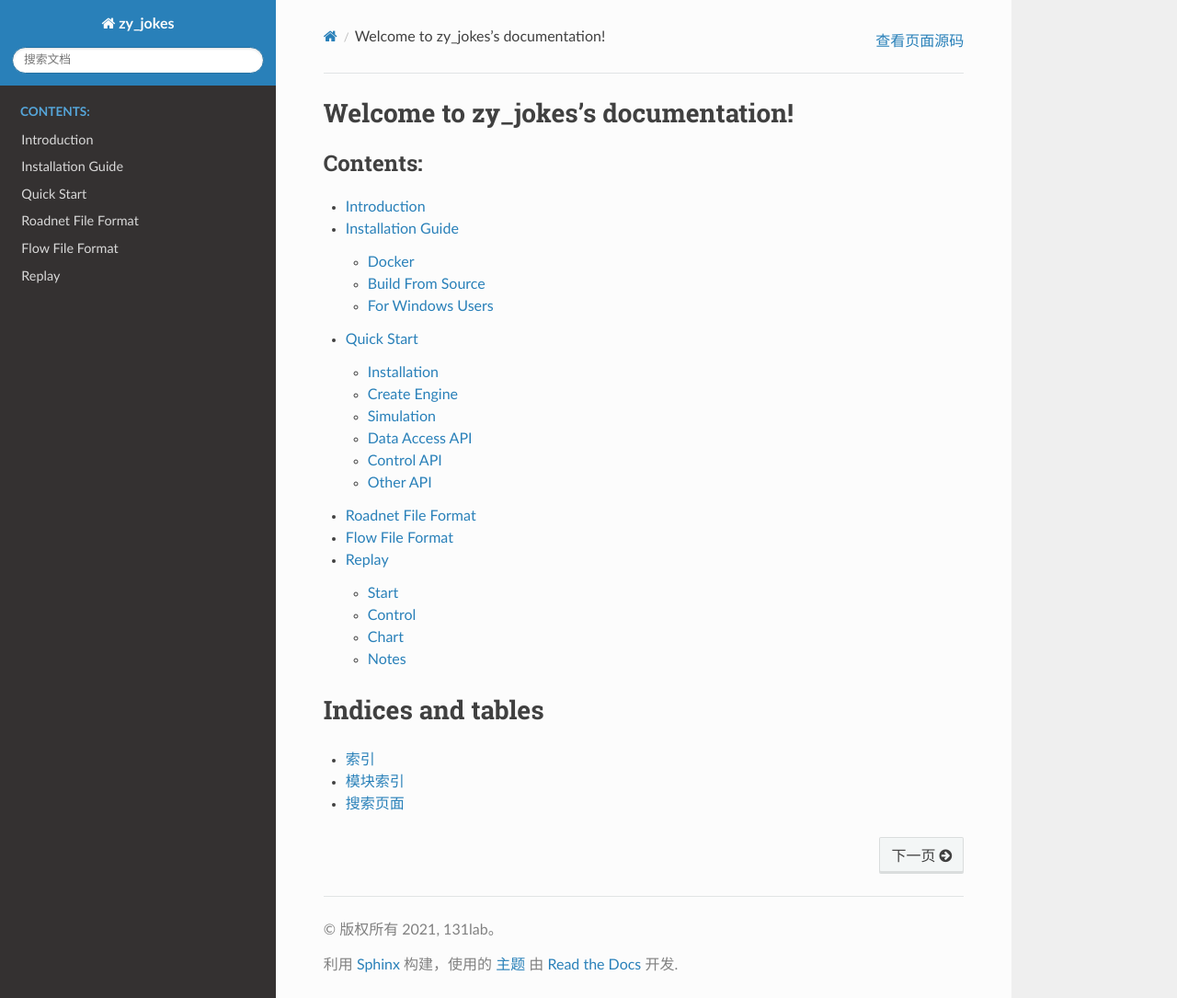
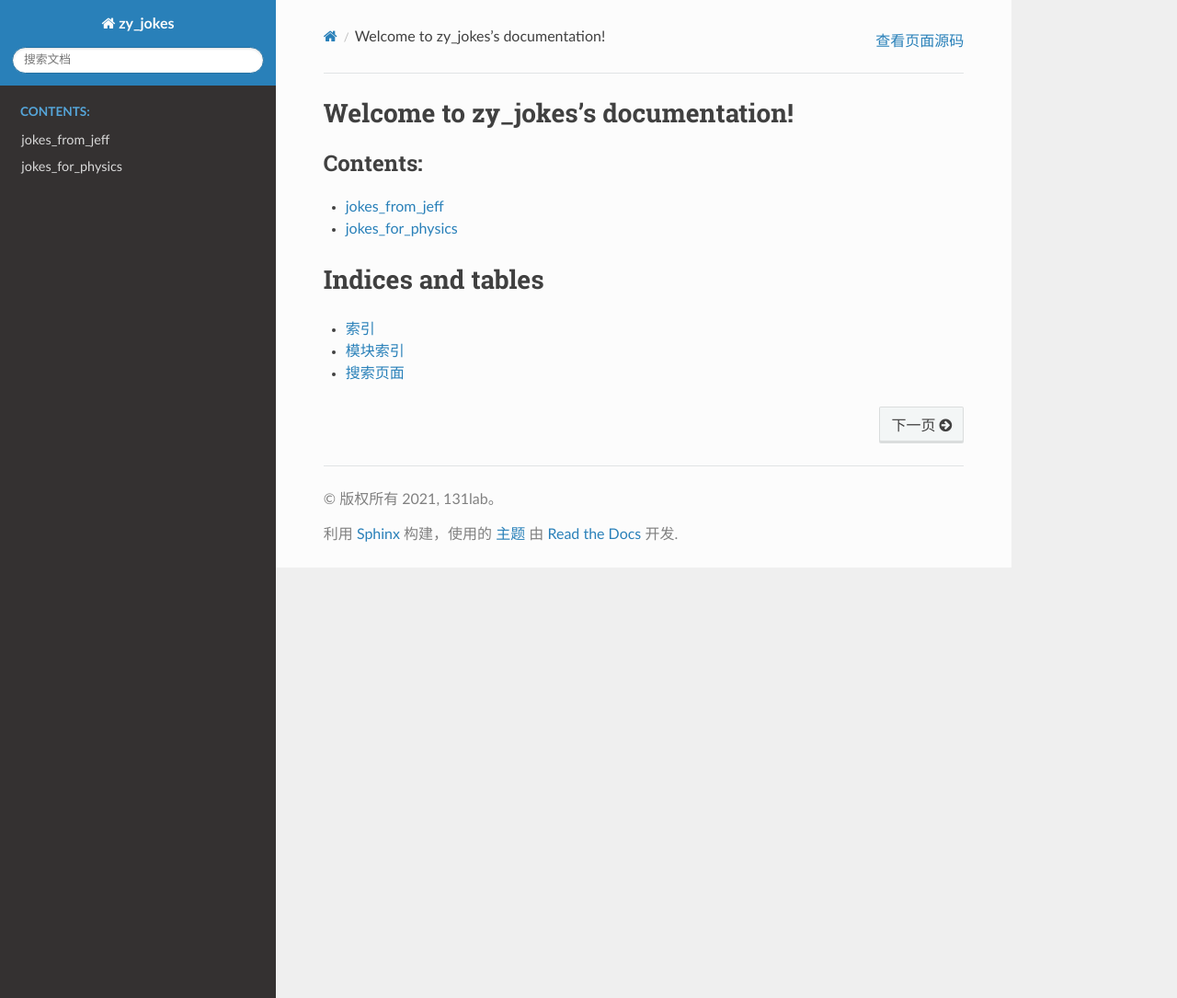
Before and after one commit to 16131zzzzzzzz/zy_jokes, a Sphinx documentation site: the page built from source/index.rst, in a window 1280 px wide and 1085 px high. Shown: the whole window at 92% size. Built offline with Sphinx 7.4.7 and the Read the Docs theme 2.0.0, drawn with Linux system fonts in a browser that asks for light colours.

Commit message:
add some jokes

```diff
--- a/source/index.rst
+++ b/source/index.rst
@@ -10,12 +10,8 @@ Welcome to zy_jokes's documentation!
    :maxdepth: 2
    :caption: Contents:
 
-   introduction
-   install
-   start
-   roadnet
-   flow
-   replay
+   jokes_from_jeff
+   jokes_for_physics
 
 Indices and tables
 ==================
```
Also changed, not shown: source/jokes_for_physics.rst (added, +7 -0 lines), source/jokes_from_jeff.rst (added, +7 -0 lines).
